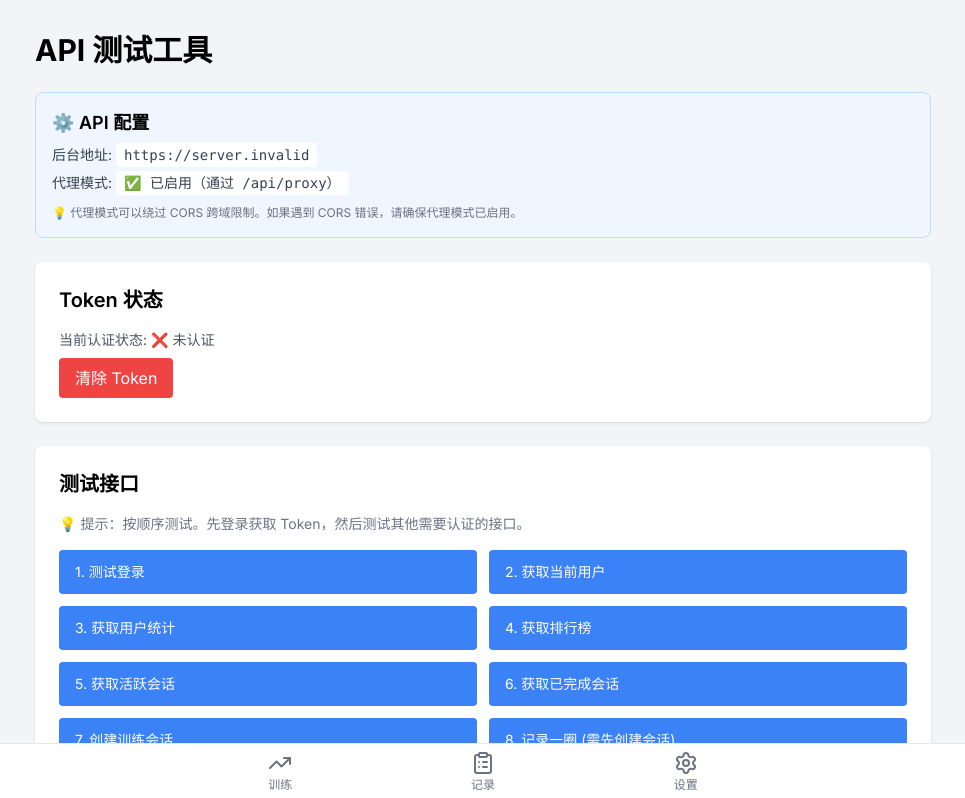
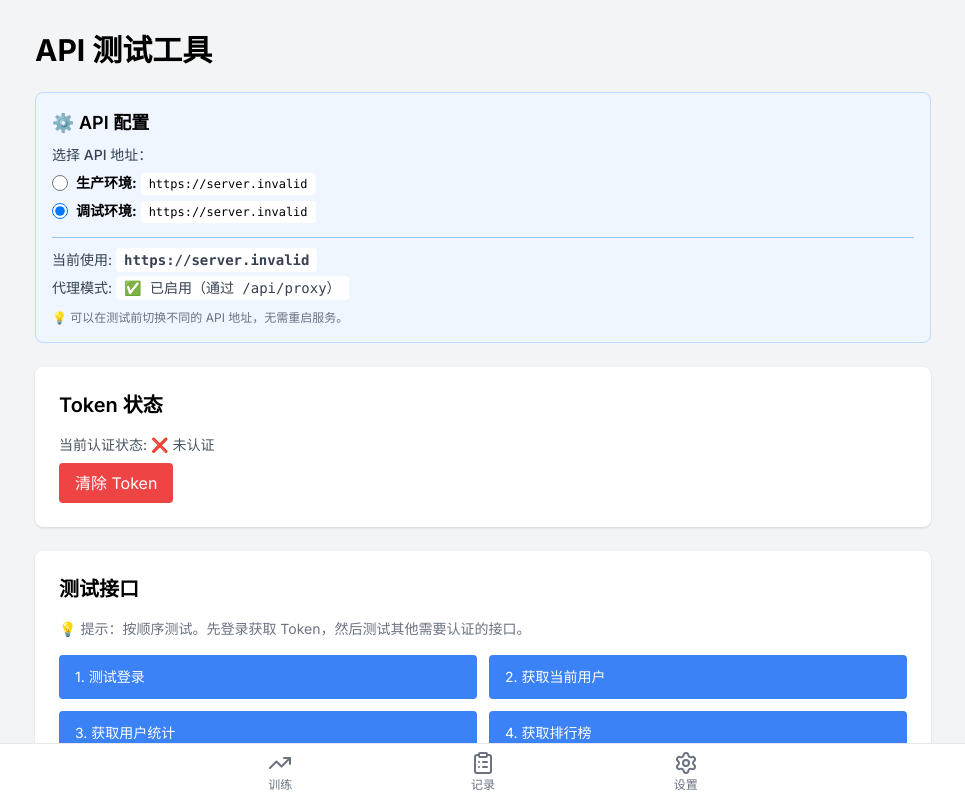
Before and after one commit to mysong945/stair-up-web, a Next.js app: page /api-test in a window 1280 px wide. Shown: the top 798 px of the page, without its empty margins (157-1122 px from the left). Built offline with nearby package versions, Linux system fonts and the light colour scheme; no server answers.

Commit message:
feat: 添加动态 API 地址选择功能，支持切换生产和调试环境

```diff
--- a/src/app/api-test/page.tsx
+++ b/src/app/api-test/page.tsx
@@ -7,6 +7,7 @@
 
 import { useEffect, useState } from 'react';
 import { api, tokenManager } from '@/lib/apiService';
+import { apiClient } from '@/lib/apiClient';
 
 export default function ApiTestPage() {
     const [result, setResult] = useState<string>('');
@@ -16,6 +17,13 @@ export default function ApiTestPage() {
         isAuthenticated: false,
         token: null,
     });
+    const [selectedUrl, setSelectedUrl] = useState<string>('');
+
+    // API 地址选项
+    const apiUrls = [
+        { label: '生产环境', value: process.env.NEXT_PUBLIC_API_BASE_URL || '' },
+        { label: '调试环境', value: process.env.NEXT_PUBLIC_API_BASE_URL_DEBUG || '' },
+    ];
 
     // 避免 SSR/CSR 不一致：仅在客户端读取 localStorage 中的 token
     useEffect(() => {
@@ -23,8 +31,16 @@ export default function ApiTestPage() {
             isAuthenticated: tokenManager.isAuthenticated(),
             token: tokenManager.getToken(),
         });
+        setSelectedUrl(apiClient.getBaseUrl());
         setHydrated(true);
     }, []);
+
+    // 处理 URL 切换
+    const handleUrlChange = (url: string) => {
+        setSelectedUrl(url);
+        apiClient.setBaseUrl(url);
+        setResult(`✅ 已切换到: ${url}`);
+    };
 
     const runTest = async (testName: string, testFn: () => Promise<any>) => {
         setLoading(true);
@@ -131,9 +147,33 @@ export default function ApiTestPage() {
 
                 <div className="bg-blue-50 border border-blue-200 rounded-lg p-4 mb-6">
                     <h2 className="text-lg font-semibold mb-2">⚙️ API 配置</h2>
-                    <div className="space-y-2 text-sm">
+
+                    <div className="mb-4">
+                        <label className="block text-sm font-medium text-gray-700 mb-2">
+                            选择 API 地址：
+                        </label>
+                        <div className="space-y-2">
+                            {apiUrls.map((url) => (
+                                <label key={url.value} className="flex items-center space-x-2 cursor-pointer">
+                                    <input
+                                        type="radio"
+                                        name="apiUrl"
+                                        value={url.value}
+                                        checked={selectedUrl === url.value}
+                                        onChange={(e) => handleUrlChange(e.target.value)}
+                                        className="w-4 h-4 text-blue-600"
+                                    />
+                                    <span className="text-sm">
+                                        <strong>{url.label}:</strong> <code className="bg-white px-2 py-1 rounded text-xs">{url.value}</code>
+                                    </span>
+                                </label>
+                            ))}
+                        </div>
+                    </div>
+
+                    <div className="space-y-2 text-sm pt-3 border-t border-blue-300">
                         <p className="text-gray-700">
-                            后台地址: <code className="bg-white px-2 py-1 rounded">{process.env.NEXT_PUBLIC_API_BASE_URL || '未配置'}</code>
+                            当前使用: <code className="bg-white px-2 py-1 rounded font-semibold">{selectedUrl || '未配置'}</code>
                         </p>
                         <p className="text-gray-700">
                             代理模式: <code className="bg-white px-2 py-1 rounded">
@@ -142,7 +182,7 @@ export default function ApiTestPage() {
                         </p>
                     </div>
                     <p className="text-xs text-gray-500 mt-3">
-                        💡 代理模式可以绕过 CORS 跨域限制。如果遇到 CORS 错误，请确保代理模式已启用。
+                        💡 可以在测试前切换不同的 API 地址，无需重启服务。
                     </p>
                 </div>
 
--- a/src/lib/apiClient.ts
+++ b/src/lib/apiClient.ts
@@ -7,10 +7,6 @@
 const API_BASE_URL = process.env.NEXT_PUBLIC_API_BASE_URL || 'http://10.10.81.199:7080';
 const API_VERSION = '/api/v1';
 const TOKEN_KEY = 'auth_token';
-
-// 是否使用代理模式（解决 CORS 问题）
-// 开发环境建议设置为 true，生产环境如果后台配置了 CORS 可以设置为 false
-const USE_PROXY = process.env.NEXT_PUBLIC_USE_API_PROXY !== 'false'; // 默认使用代理
 
 // ==================== 类型定义 ====================
 interface ApiResponse<T = any> {
@@ -70,16 +66,24 @@ class ApiClient {
     }
 
     /**
+     * 动态设置 API 基础地址
+     */
+    setBaseUrl(url: string) {
+        this.baseUrl = url;
+    }
+
+    /**
+     * 获取当前 API 基础地址
+     */
+    getBaseUrl(): string {
+        return this.baseUrl;
+    }
+
+    /**
      * 构建完整 URL
      */
     private buildUrl(endpoint: string): string {
-        // 如果使用代理模式，请求发送到本地的 /api/proxy
-        if (USE_PROXY && typeof window !== 'undefined') {
-            const path = endpoint.startsWith('/') ? endpoint.substring(1) : endpoint;
-            return `/api/proxy/${path}`;
-        }
-
-        // 直接模式：直接请求后台 API
+        // 直接请求后台 API
         const path = endpoint.startsWith('/') ? endpoint : `/${endpoint}`;
         return `${this.baseUrl}${API_VERSION}${path}`;
     }
```
